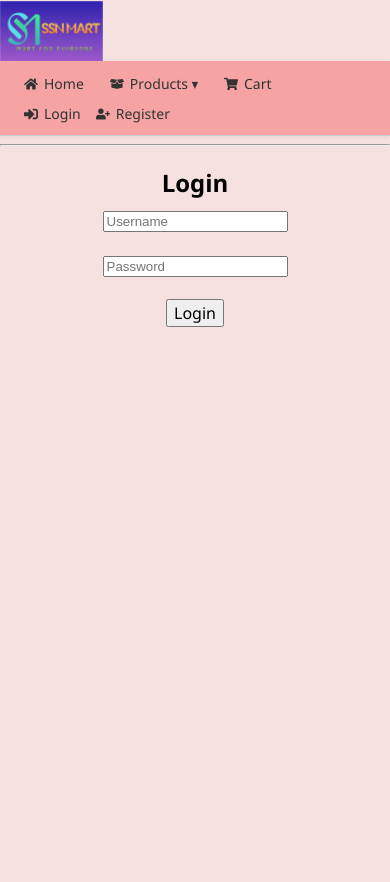
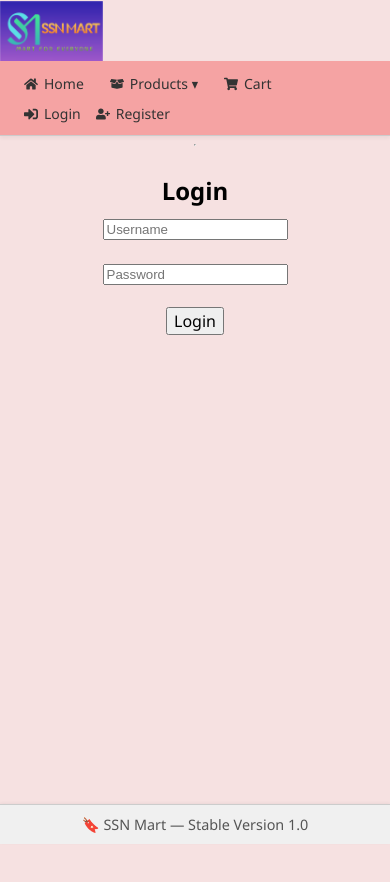
Before and after one commit to SubhransuKatalon/ssnmart, a React (Vite) app in the folder client/: page /login in a window 390 px wide. Shown: the top 882 px of the page. Built offline with nearby package versions, Linux system fonts and the light colour scheme.

Commit message:
Stable release: v1.0 with sticky footer and mobile fixes

```diff
--- a/client/src/App.css
+++ b/client/src/App.css
@@ -92,3 +92,24 @@ button {
 .logo-slide-across:hover {
   animation-play-state: paused;
 }
+
+/* Sticky footer layout */
+.app-wrapper {
+  display: flex;
+  flex-direction: column;
+  min-height: 100vh; /* Full height of the viewport */
+}
+
+.app-content {
+  flex: 1;
+}
+
+/* Footer styling */
+.app-footer {
+  text-align: right;
+  padding: 8px 20px;
+  font-size: 0.85rem;
+  background-color: #f0f0f0;
+  border-top: 1px solid #ccc;
+  color: #555;
+}
--- a/client/src/App.jsx
+++ b/client/src/App.jsx
@@ -4,6 +4,7 @@ import './App.css';
 
 import TopToolBar from './components/TopToolBar';
 import PrivateRoute from './components/PrivateRoute';
+import Footer from './components/Footer'; // ✅ Add footer import
 
 import Login from './pages/Login';
 import Register from './pages/Register';
@@ -45,9 +46,13 @@ function App() {
       <div className="logo-move-container">
         <img src="/logo.png" alt="SSN Mart" className="logo-animated logo-rainbow-glow logo-slide-across" />
       </div>
-      {/* 🔽 Pass isAdmin to TopToolBar */}
-      <TopToolBar onLogout={handleLogout} isAdmin={isLoggedIn && JSON.parse(localStorage.getItem('user'))?.username === 'admin'} />
+      <TopToolBar
+        onLogout={handleLogout}
+        isAdmin={isLoggedIn && JSON.parse(localStorage.getItem('user'))?.username === 'admin'}
+      />
       <hr />
+
+      <div className="app-content">
         <Routes>
           <Route path="/login" element={<Login onLogin={handleLogin} />} />
           <Route path="/register" element={<Register />} />
@@ -81,6 +86,9 @@ function App() {
           />
         </Routes>
       </div>
+
+      <Footer /> {/* ✅ Always shown at bottom */}
+    </div>
   );
 }
 
--- /dev/null
+++ b/client/src/components/Footer.css
@@ -0,0 +1,13 @@
+/* client/src/components/Footer.css */
+.app-footer {
+  width: 100%;
+  background-color: #f0f0f0;
+  text-align: center;
+  padding: 10px 0;
+  font-size: 0.9rem;
+  color: #555;
+  position: relative;
+  bottom: 0;
+  left: 0;
+  box-shadow: 0 -1px 3px rgba(0,0,0,0.05);
+}
--- /dev/null
+++ b/client/src/components/Footer.jsx
@@ -0,0 +1,10 @@
+// client/src/components/Footer.jsx
+import './Footer.css';
+
+export default function Footer() {
+  return (
+    <footer className="app-footer">
+      <span>🔖 SSN Mart — Stable Version 1.0</span>
+    </footer>
+  );
+}
```
Lines whose indentation alone changed are shown as unchanged.
